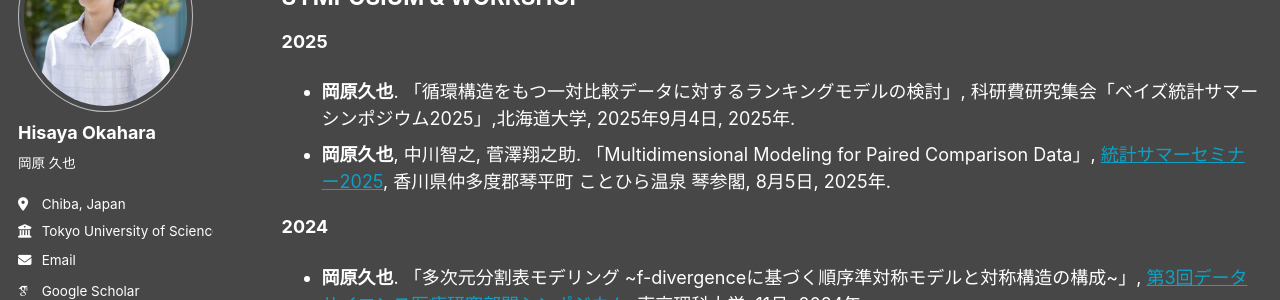
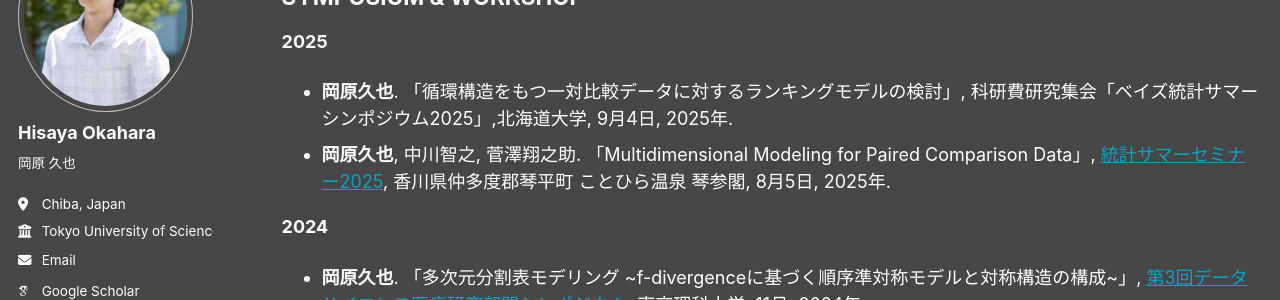
Before and after one commit to h-okahara/h-okahara.github.io, a Jekyll site: the page built from _pages/presentation.md, in a window 1280 px wide and 900 px high, scrolled down 1045 px. Shown: the part 179-479 px from the top of the window. Built offline with Jekyll 4.4.1, drawn with Linux system fonts in a browser that asks for light colours; some web fonts are replaced.

Commit message:
Update presentation.md

```diff
--- a/_pages/presentation.md
+++ b/_pages/presentation.md
@@ -33,7 +33,7 @@ author_profile: true
 ## SYMPOSIUM & WORKSHOP
 
 **2025**
-- **岡原久也**. 「循環構造をもつ一対比較データに対するランキングモデルの検討」, 科研費研究集会「ベイズ統計サマーシンポジウム2025」,北海道大学, 2025年9月4日, 2025年.
+- **岡原久也**. 「循環構造をもつ一対比較データに対するランキングモデルの検討」, 科研費研究集会「ベイズ統計サマーシンポジウム2025」,北海道大学, 9月4日, 2025年.
 - **岡原久也**, 中川智之, 菅澤翔之助. 「Multidimensional Modeling for Paired Comparison Data」, [統計サマーセミナー2025](https://sites.google.com/g.ecc.u-tokyo.ac.jp/ysg2025), 香川県仲多度郡琴平町 ことひら温泉 琴参閣, 8月5日, 2025年.
 
 **2024**
```
